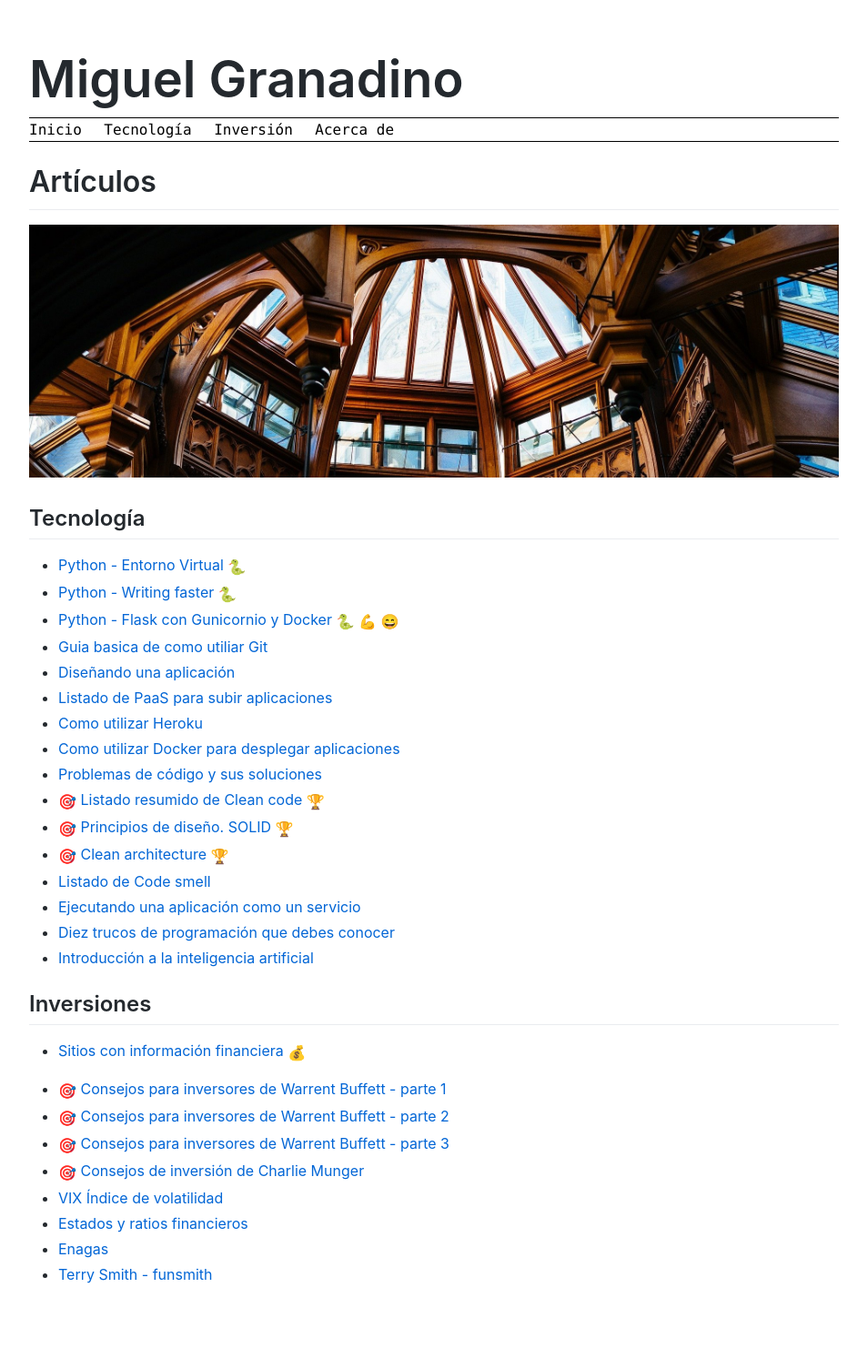
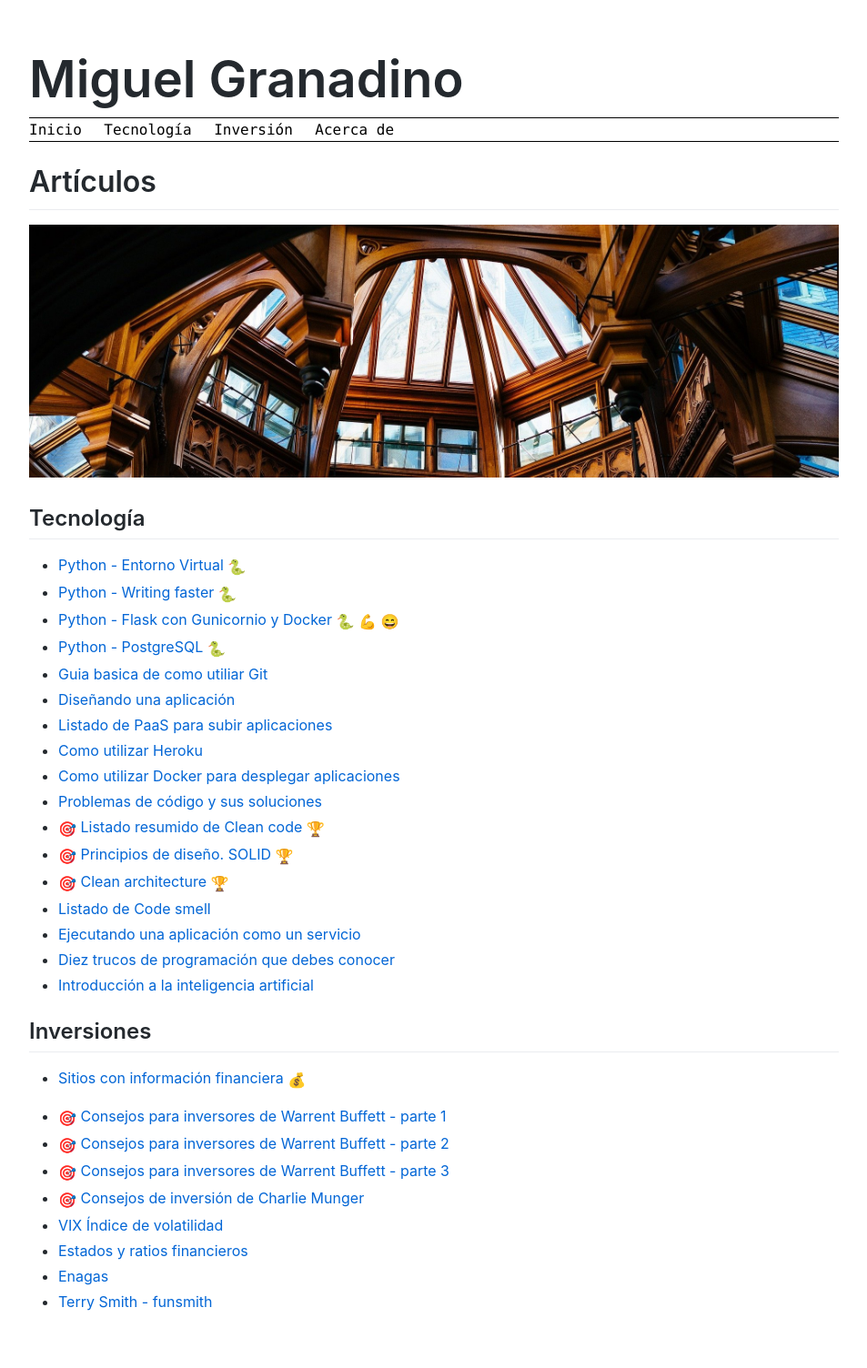
Before and after one commit to Akira3030/formacion, a Jekyll site: the page built from index.md, in a window 1280 px wide. Shown: the whole page at 91% size, without its empty margins (163-1116 px from the left). Built offline with Jekyll 4.4.1, drawn with Linux system fonts in a browser that asks for light colours; emoji names are drawn with the system emoji font; before the commit the page ends 1474 px from its top, so only the background shows below that.

Commit message:
Update index.md

```diff
--- a/index.md
+++ b/index.md
@@ -12,6 +12,7 @@ title: Articulos
 * [Python - Entorno Virtual](articulos/python-entorno-virtual.md) :snake:
 * [Python - Writing faster](articulos/written-faster-python.md) :snake:
 * [Python - Flask con Gunicornio y Docker](articulos/python-flask-gunicorn-docker.md) :snake: :muscle: :smile:
+* [Python - PostgreSQL](articulos/python-postgresql.md) :snake:
 * [Guia basica de como utiliar Git](articulos/trabajando-con-github.md)
 * [Diseñando una aplicación](articulos/disenando-una-aplicacion.md)
 * [Listado de PaaS para subir aplicaciones](articulos/algunos-paas-para-nuestras-aplicaciones.md)
```
